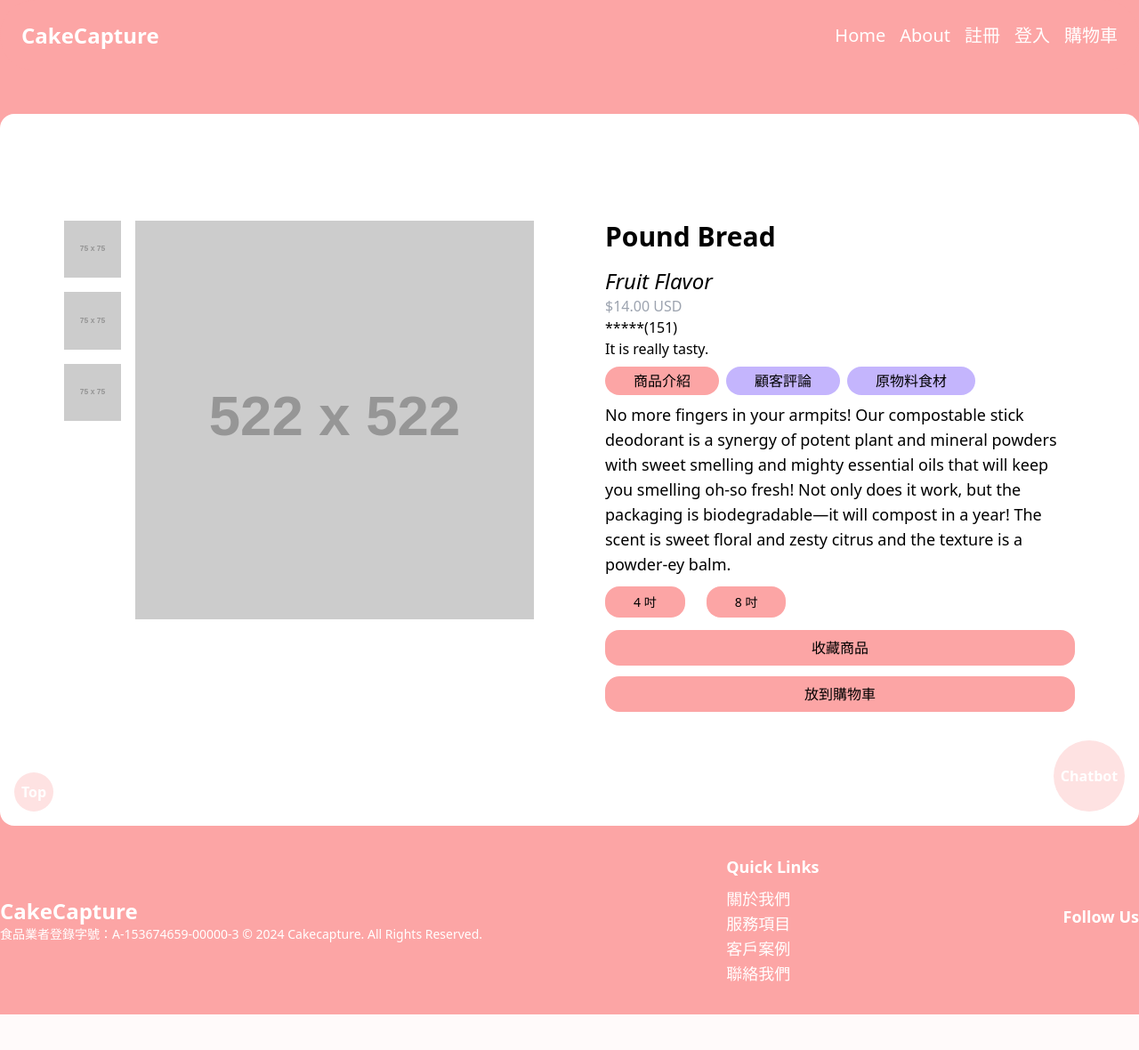
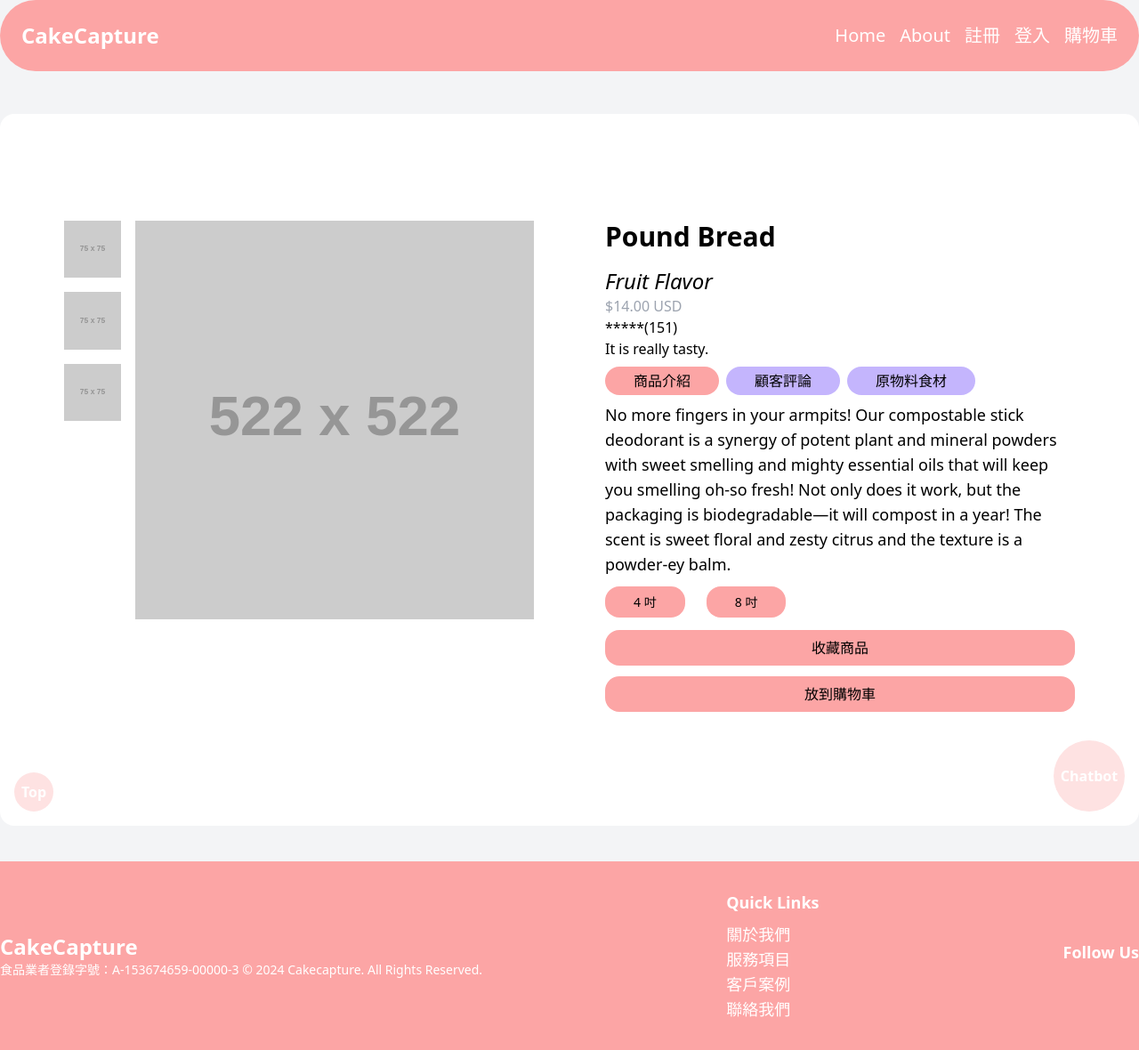
Before and after one commit to x10akd/CakeCapture, a Django app: page /item_detail in a window 1280 px wide. Shown: the whole page at 89% size. Before the commit the page ends 1140 px from the top, so only its background shows below. Run offline with Django 5.2, Linux system fonts and the light colour scheme; grey boxes labelled with a size stand in for pictures from a placeholder-image service; some libraries are stand-ins or nearby versions.

Commit message:
update base and item_detail.html

```diff
--- a/templates/item_detail/item_detail.html
+++ b/templates/item_detail/item_detail.html
@@ -2,7 +2,7 @@
 
 
 {% block content %}
-	<div class="container bg-white mx-auto px-8 grid grid-cols-2 mt-32 rounded-2xl p-20 relative">
+	<div class="container bg-white mx-auto px-8 grid grid-cols-2 mt-32 mb-10 rounded-2xl p-20 relative">
 		<div class="discount-btn w-20 h-20 bg-red-100 bottom-4 right-4 absolute rounded-full flex items-center justify-center "><span class="text-white font-semibold">Chatbot</span></div>
 		<div class="help-btn w-11 h-11 bg-red-100 bottom-4 left-4 absolute rounded-full flex items-center justify-center "><span class="text-white font-semibold">Top</span></div>
 		<!-- 左邊圖片區 -->
--- a/templates/shared/base.html
+++ b/templates/shared/base.html
@@ -21,7 +21,7 @@
 <script src="https://cdn.jsdelivr.net/npm/sweetalert2@11"></script>
 </head>
 
-<body class="bg-red-300">
+<body class="bg-gray-100">
 
 
 	<!-- nav -->
```
